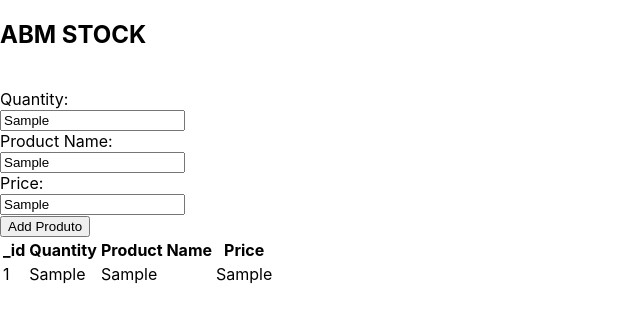
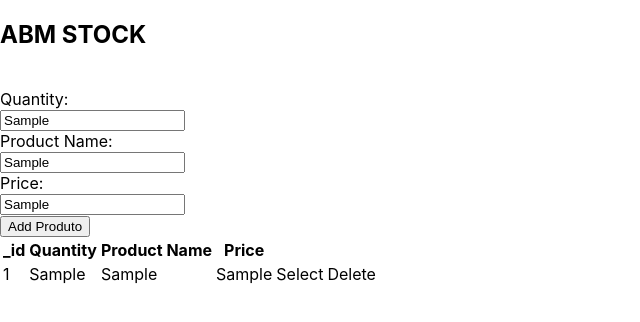
Before and after one commit to walterlbf/ABM-stock, a React (Create React App) app: page / in a window 1280 px wide. Both pictures are taken after typing "Sample", "Sample", "Sample" into the empty fields and a click on the input "Add Produto". Shown: the top 322 px of the page, without its empty margins (0-640 px from the left). Built offline with nearby package versions, Linux system fonts and the light colour scheme.

Commit message:
função de deletar produto feita

```diff
--- a/src/App.js
+++ b/src/App.js
@@ -46,16 +46,78 @@ function FormCadastro(props) {
   );
 }
 
-function InformationTable(props) {
+// function InformationTable(props) {
+//   const [] = useState()
+
+//   const deletarProduto = (index) => {
+//     console.log(props.produtos[index]);
+//     props.produtos.splice(index, 1);
+//     console.log(props.produtos);
+//   };
+
+//   const display =
+//     props.produtos.length > 0 ? (
+//       props.produtos.map((produto, index) => (
+//         <tr key={index}>
+//           <td>{produto.id}</td>
+//           <td>{produto.quantity}</td>
+//           <td>{produto.product}</td>
+//           <td>{produto.price}</td>
+//           <td>Select</td>
+//           <td onClick={() => deletarProduto(index)}>Delete</td>
+
+//         </tr>
+//       ))
+//     ) : (
+//       <tr>
+//         <td colSpan={4}>&nbsp;</td>
+//       </tr>
+//     );
+
+//   return (
+//     <table>
+//       <thead>
+//         <tr>
+//           <th>_id</th>
+//           <th>Quantity</th>
+//           <th>Product Name</th>
+//           <th>Price</th>
+//         </tr>
+//       </thead>
+//       <tbody>{display}</tbody>
+//     </table>
+//   );
+// }
+
+function App(props) {
+  const produtoArray = [];
+
+  const [produtos, setProdutos] = useState(produtoArray);
+
+
+
+  const addProduto = (produto) => {
+    produto.id = produtos.length + 1;
+    setProdutos([...produtos, produto]);
+  };
+
+  const deletarProduto = (index) => {
+    const produtosCopy = Array.from(produtos);
+    produtosCopy.splice(index, 1);
+    setProdutos(produtosCopy);
+  };
 
   const display =
-    props.produtos.length > 0 ? (
-      props.produtos.map((produto, index) => (
+    produtos.length > 0 ? (
+      produtos.map((produto, index) => (
         <tr key={index}>
           <td>{produto.id}</td>
           <td>{produto.quantity}</td>
           <td>{produto.product}</td>
           <td>{produto.price}</td>
+          <td className="button">Select</td>
+          <td className="button" onClick={() => deletarProduto(index)}>Delete</td>
+
         </tr>
       ))
     ) : (
@@ -64,7 +126,11 @@ function InformationTable(props) {
       </tr>
     );
 
+
   return (
+    <section>
+      <FormCadastro addProduto={addProduto} />
+      {/* <InformationTable produtos={produtos} setProdutoState={setProdutos} /> */}
       <table>
         <thead>
           <tr>
@@ -76,23 +142,6 @@ function InformationTable(props) {
         </thead>
         <tbody>{display}</tbody>
       </table>
-  );
-}
-
-function App(props) {
-  const produtoArray = [];
-
-  const [produtos, setProdutos] = useState(produtoArray);
-
-  const addProduto = (produto) => {
-    produto.id = produtos.length + 1;
-    setProdutos([...produtos, produto]);
-  };
-
-  return (
-    <section>
-      <FormCadastro addProduto={addProduto} />
-      <InformationTable produtos={produtos} />
     </section>
   );
 }
```
Lines whose indentation alone changed are shown as unchanged.
